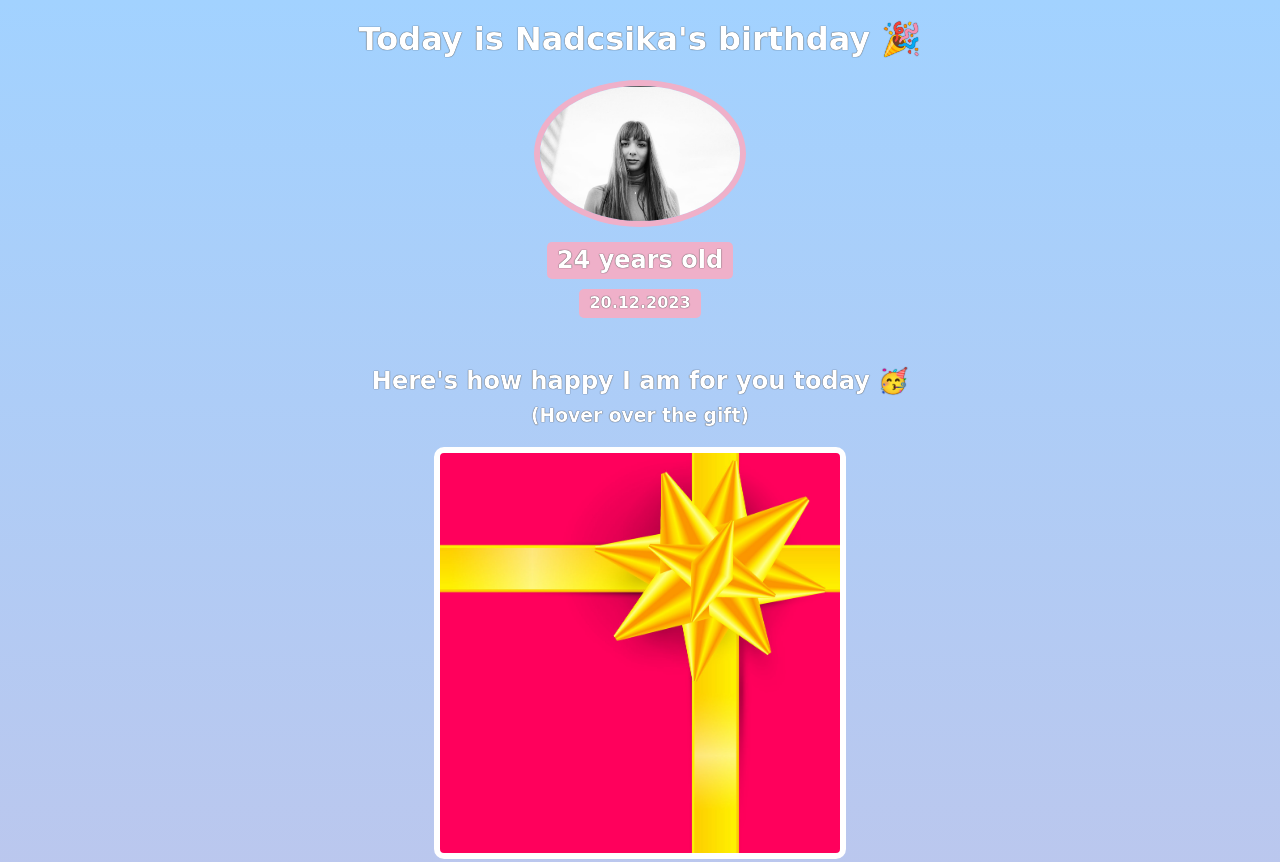
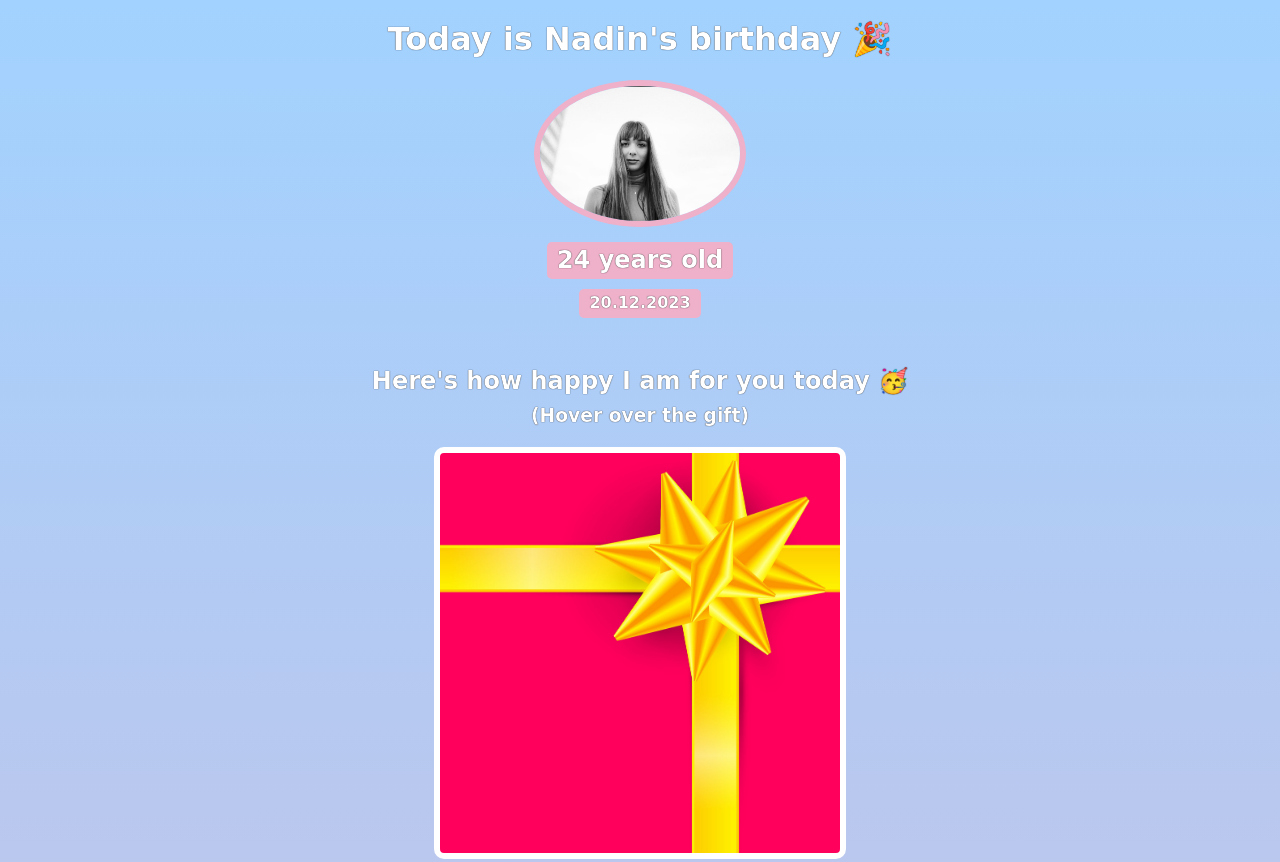
Before and after one commit to akos123akos/bday-gift-site, a website built with Vite: page index.html in a window 1280 px wide. Shown: the top 862 px of the page. Built offline with nearby package versions, Linux system fonts and the light colour scheme; a web font is replaced by a local one.

Commit message:
Update index.html

```diff
--- a/index.html
+++ b/index.html
@@ -7,7 +7,7 @@
     </head>
     <body>
         <div id="header">
-            <h1>Today is Nadcsika's birthday 🎉</h1>
+            <h1>Today is Nadin's birthday 🎉</h1>
             <img id="bff-img" src="images/Nadin.png">
             <h2 id="bday-age">24 years old</h2>
             <h4 id="bday-date">20.12.2023</h4>
```
